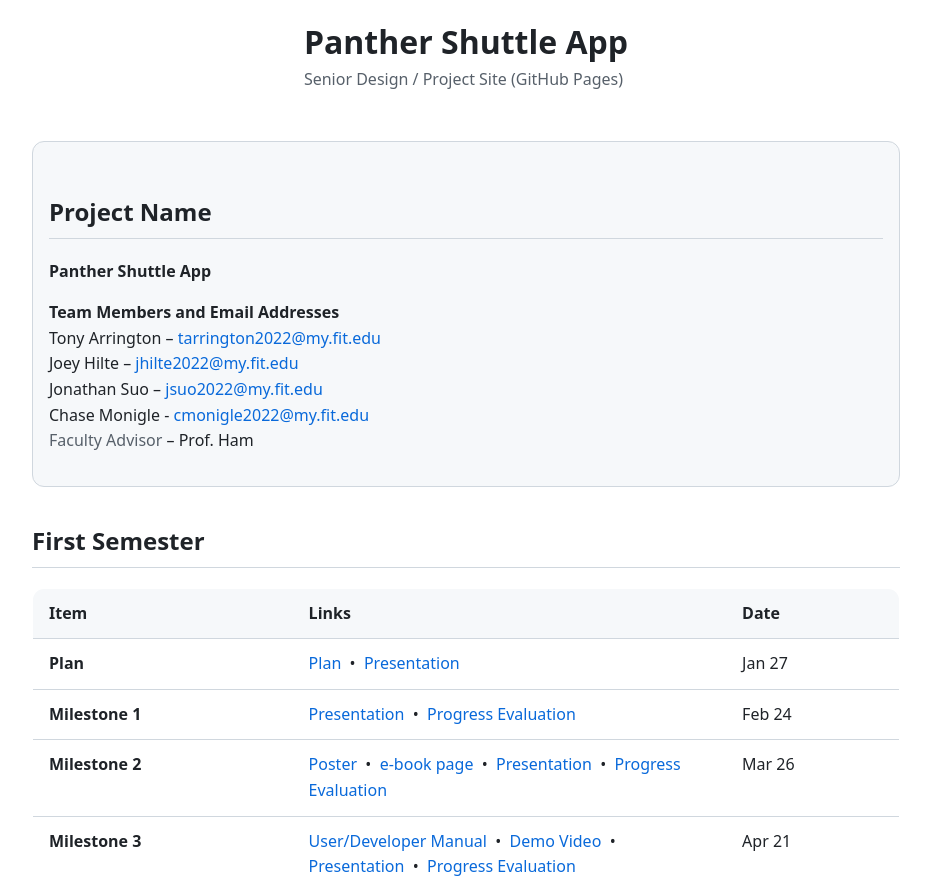
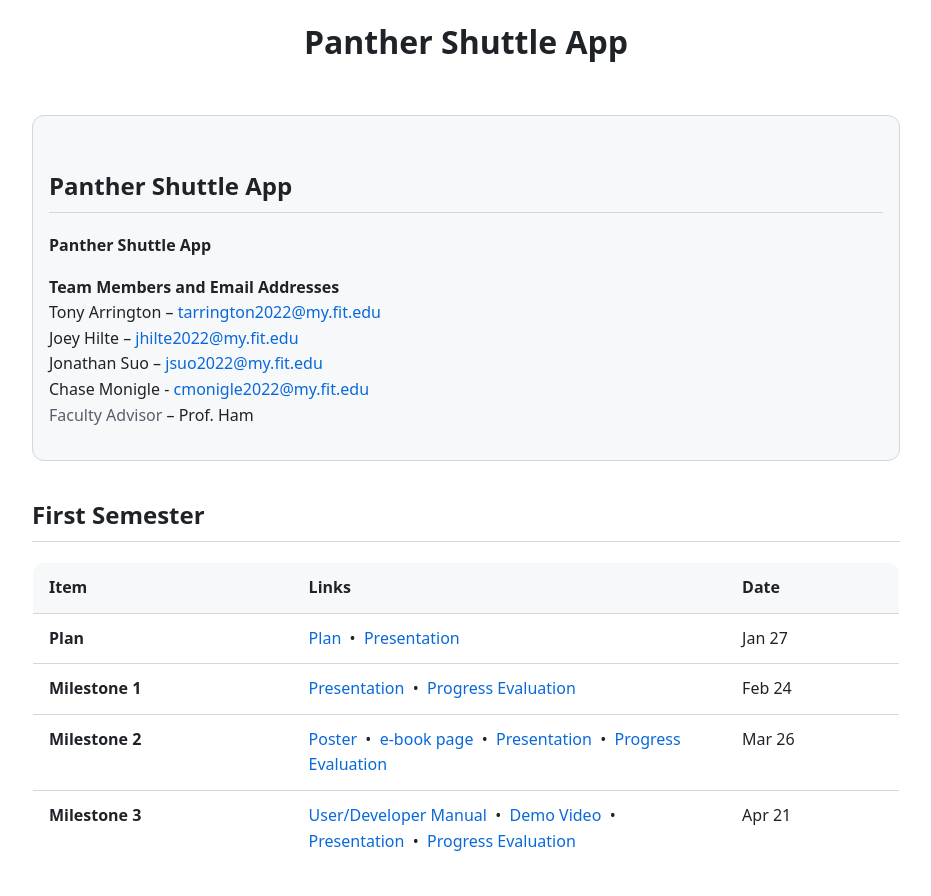
Before and after one commit to yanarex/shuttle-app-website, a plain HTML site: page index.html in a window 1280 px wide. Shown: the top 896 px of the page, without its empty margins (174-1105 px from the left). Drawn offline with Linux system fonts and the light colour scheme.

Commit message:
Update index.html

```diff
--- a/index.html
+++ b/index.html
@@ -44,13 +44,12 @@
   <header>
     <div class="page" style="padding:0;">
       <h1 class="title">Panther Shuttle App</h1>
-      <p class="subtitle">Senior Design / Project Site (GitHub Pages)</p>
     </div>
   </header>
 
   <main class="page">
     <section class="card">
-      <h2 id="project-name">Project Name</h2>
+      <h2 id="project-name"><strong>Panther Shuttle App</strong></h2>
       <p><strong>Panther Shuttle App</strong></p>
       <p><strong>Team Members and Email Addresses</strong><br>
         Tony Arrington – <a href="tarrington2022@my.fit.edu">tarrington2022@my.fit.edu</a><br>
```
